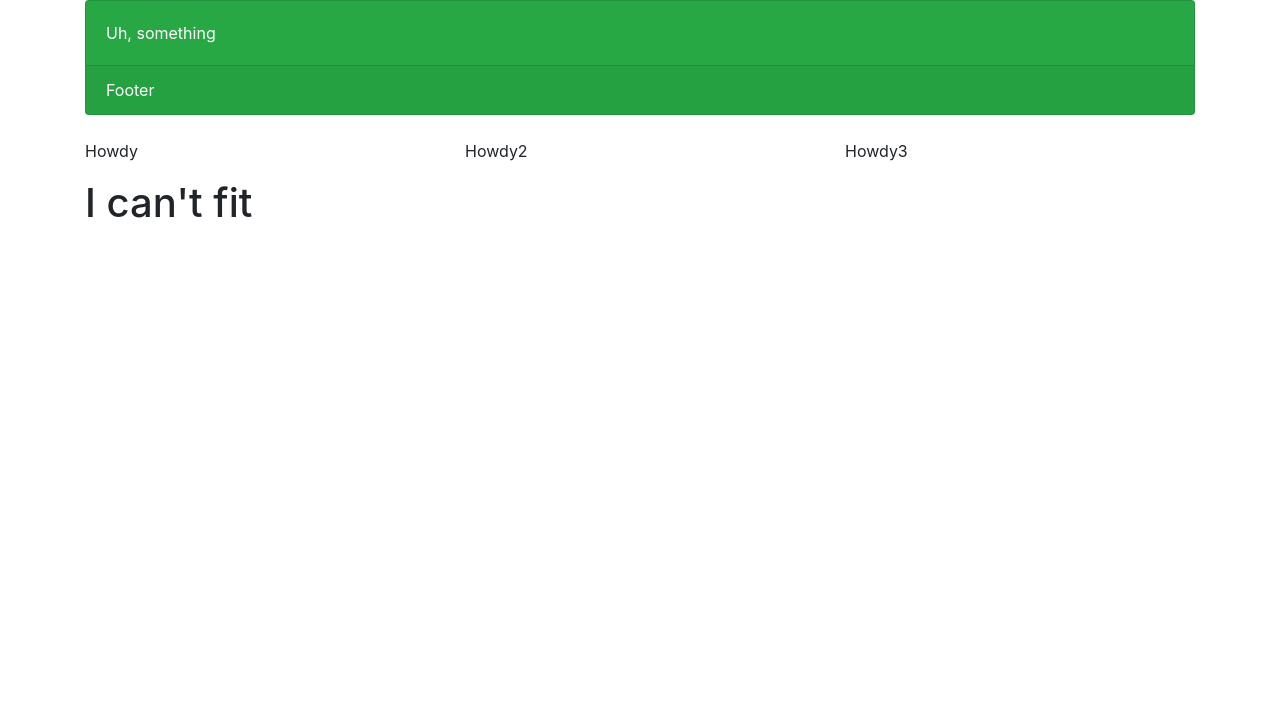
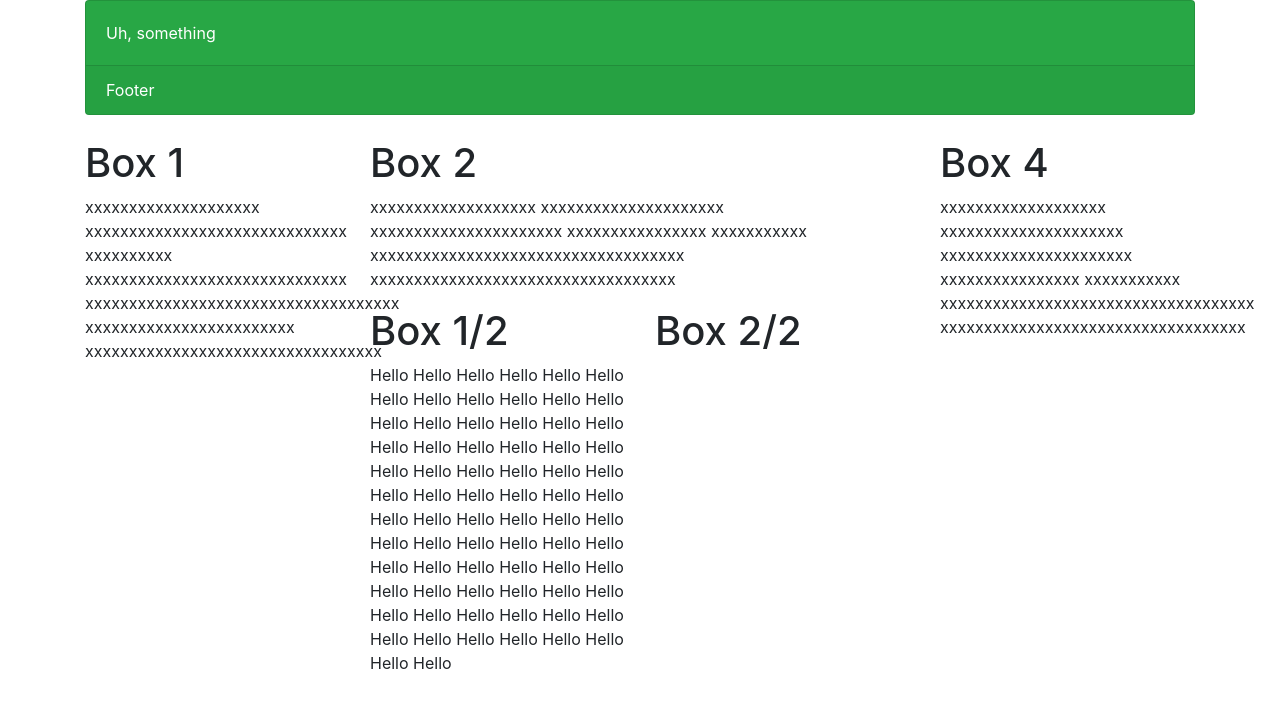
Before and after one commit to MLHale05/DragonNationWebsite, a plain HTML site: page index.html in a window 1280 px wide. Drawn offline with nearby package versions, Linux system fonts and the light colour scheme.

Commit message:
Updated index.html||Updated commit number

```diff
--- a/index.html
+++ b/index.html
@@ -25,18 +25,27 @@
         </section>
         <br>
         <div class="row">
-          <div class="col-sm-4">
-            <p>Howdy</p>
-          </div>
-          <div class="col-sm-4">
-            <p>Howdy2</p>
-          </div>
-          <div class="col-sm-4">
-            <p>Howdy3</p>
-          </div>
-          <div class="col-sm-4">
-            <h1>I can't fit</h1>
-          </div>
+            <div class="col-3">
+              <h1>Box 1</h1>
+              <p>xxxxxxxxxxxxxxxxxxxx xxxxxxxxxxxxxxxxxxxxxxxxxxxxxx xxxxxxxxxx xxxxxxxxxxxxxxxxxxxxxxxxxxxxxx xxxxxxxxxxxxxxxxxxxxxxxxxxxxxxxxxxxx xxxxxxxxxxxxxxxxxxxxxxxx xxxxxxxxxxxxxxxxxxxxxxxxxxxxxxxxxx</p>
+            </div>
+            <div class="col-6">
+              <h1>Box 2</h1>
+              <p>xxxxxxxxxxxxxxxxxxx xxxxxxxxxxxxxxxxxxxxx xxxxxxxxxxxxxxxxxxxxxx xxxxxxxxxxxxxxxx xxxxxxxxxxx xxxxxxxxxxxxxxxxxxxxxxxxxxxxxxxxxxxx xxxxxxxxxxxxxxxxxxxxxxxxxxxxxxxxxxx</p>
+              <div class="row">
+                <div class="col-6">
+                  <h1>Box 1/2</h1>
+                  <p>Hello Hello Hello Hello Hello Hello Hello Hello Hello Hello Hello Hello Hello Hello Hello Hello Hello Hello Hello Hello Hello Hello Hello Hello Hello Hello Hello Hello Hello Hello Hello Hello Hello Hello Hello Hello Hello Hello Hello Hello Hello Hello Hello Hello Hello Hello Hello Hello Hello Hello Hello Hello Hello Hello Hello Hello Hello Hello Hello Hello Hello Hello Hello Hello Hello Hello Hello Hello Hello Hello Hello Hello Hello Hello </p>
+                </div>
+                <div class="col-6">
+                  <h1>Box 2/2</h1>
+                </div>
+              </div>
+            </div>
+            <div class="col-3">
+              <h1>Box 4</h1>
+              <p>xxxxxxxxxxxxxxxxxxx xxxxxxxxxxxxxxxxxxxxx xxxxxxxxxxxxxxxxxxxxxx xxxxxxxxxxxxxxxx xxxxxxxxxxx xxxxxxxxxxxxxxxxxxxxxxxxxxxxxxxxxxxx xxxxxxxxxxxxxxxxxxxxxxxxxxxxxxxxxxx</p>
+            </div>
         </div>
     </div>
   </body>
```
